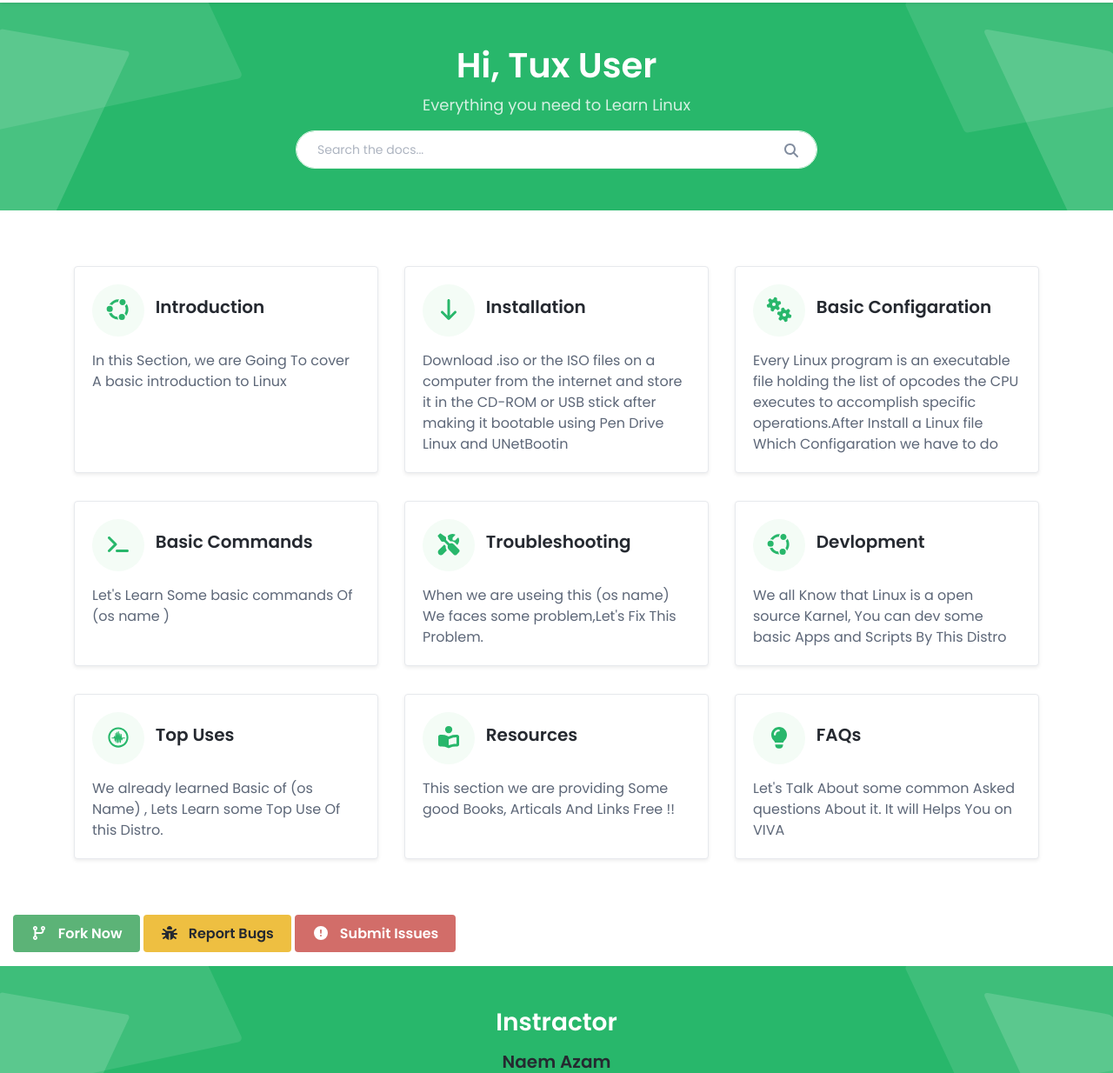
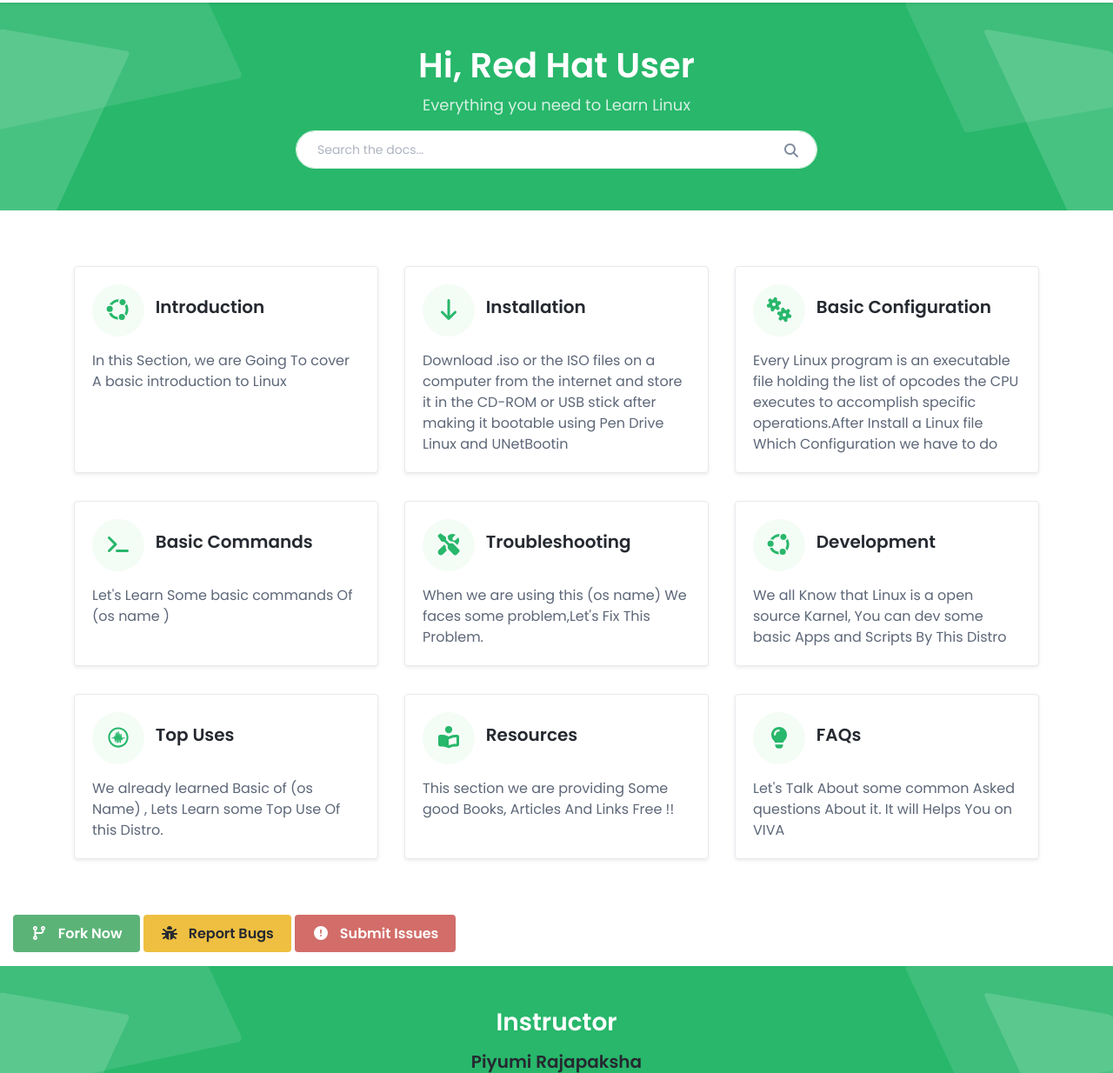
Before and after one commit to CheatSheetsHub/Red-Hat, a plain HTML site: page index.html in a window 1280 px wide. Shown: the part 66-1300 px from the top of the page at 87% size. Drawn offline with Linux system fonts and the light colour scheme.

```diff
--- a/index.html
+++ b/index.html
@@ -1,7 +1,7 @@
 <!DOCTYPE html>
 <html lang="en">
 <head>
-    <title>Need Linux -Demo</title>
+    <title>Need Linux -Red Hat</title>
 
     <!-- Meta -->
     <meta charset="utf-8">
@@ -50,7 +50,7 @@
 	    <div class="theme-bg-shapes-right"></div>
 	    <div class="theme-bg-shapes-left"></div>
 	    <div class="container">
-		    <h1 class="page-heading single-col-max mx-auto">Hi, Tux User</h1>
+		    <h1 class="page-heading single-col-max mx-auto">Hi, Red Hat User</h1>
 		    <div class="page-intro single-col-max mx-auto">Everything you need to Learn Linux</div>
 		    <div class="main-search-box pt-3 d-block mx-auto">
                  <form class="search-form w-100">
@@ -107,10 +107,10 @@ In this Section, we are Going To cover A basic introduction to Linux
 								    <span class="theme-icon-holder card-icon-holder mr-2">
 								         <i class="fas fa-cogs fa-fw"></i>
 							        </span><!--//card-icon-holder-->
-							        <span class="card-title-text">Basic Configaration</span>
+							        <span class="card-title-text">Basic Configuration</span>
 							    </h5>
 							    <div class="card-text">
-								    Every Linux program is an executable file holding the list of opcodes the CPU executes to accomplish specific operations.After Install a Linux file Which Configaration we have to do
+								    Every Linux program is an executable file holding the list of opcodes the CPU executes to accomplish specific operations.After Install a Linux file Which Configuration we have to do
 								</div>
 							    <a class="card-link-mask" href="docs-page.html#section-3"></a>
 						    </div><!--//card-body-->
@@ -142,7 +142,7 @@ In this Section, we are Going To cover A basic introduction to Linux
 							        <span class="card-title-text">Troubleshooting</span>
 							    </h5>
 							    <div class="card-text">
-When we are useing this (os name) We faces some problem,Let's Fix This Problem.
+When we are using this (os name) We faces some problem,Let's Fix This Problem.
 								</div>
 							    <a class="card-link-mask" href="docs-page.html#section-5"></a>
 						    </div><!--//card-body-->
@@ -156,7 +156,7 @@ When we are useing this (os name) We faces some problem,Let's Fix This Problem.
 
 								        <i class="fab fa-ubuntu"></i>
 							        </span><!--//card-icon-holder-->
-							        <span class="card-title-text">Devlopment</span>
+							        <span class="card-title-text">Development</span>
 							    </h5>
 							    <div class="card-text">
 We all Know that Linux is a open source Karnel, You can dev some basic Apps and Scripts By This Distro
@@ -191,7 +191,7 @@ We already learned Basic of (os Name) , Lets Learn some Top Use Of this Distro.
 							        <span class="card-title-text">Resources</span>
 							    </h5>
 							    <div class="card-text">
-This section we are providing Some good Books, Articals And Links Free !!
+This section we are providing Some good Books, Articles And Links Free !!
 								</div>
 							    <a class="card-link-mask" href="docs-page.html#section-8"></a>
 						    </div><!--//card-body-->
@@ -231,8 +231,8 @@ Let's Talk About some common Asked questions About it. It will Helps You on VIVA
 	    <div class="theme-bg-shapes-right"></div>
 	    <div class="theme-bg-shapes-left"></div>
 	    <div class="container">
-		    <h3 class="mb-2 text-white mb-3">Instractor </h3>
-			<h5> Naem Azam</h5>
+		    <h3 class="mb-2 text-white mb-3">Instructor </h3>
+			<h5> Piyumi Rajapaksha</h5>
 		    <div class="section-intro text-white mb-3 single-col-max mx-auto">Linux System Admin <a class="text-white" href="#"></a></div>
 
 
@@ -256,7 +256,7 @@ Let's Talk About some common Asked questions About it. It will Helps You on VIVA
     <footer class="footer">
 
 	    <div class="footer-bottom text-center py-5">
-		      <small class="copyright">Designed with <i class="fas fa-heart" style="color: #fb866a;"></i> by <a class="theme-link" href="#" target="_blank">Naem Azam</a> for developers</small>
+		      <small class="copyright">Designed with <i class="fas fa-heart" style="color: #fb866a;"></i> by <a class="theme-link" href="#" target="_blank">Piyumi Rajapaksha</a> for developers</small>
          </div>
 
     </footer>
```
Also changed, not shown: docs-page.html (+3 -3 lines).
